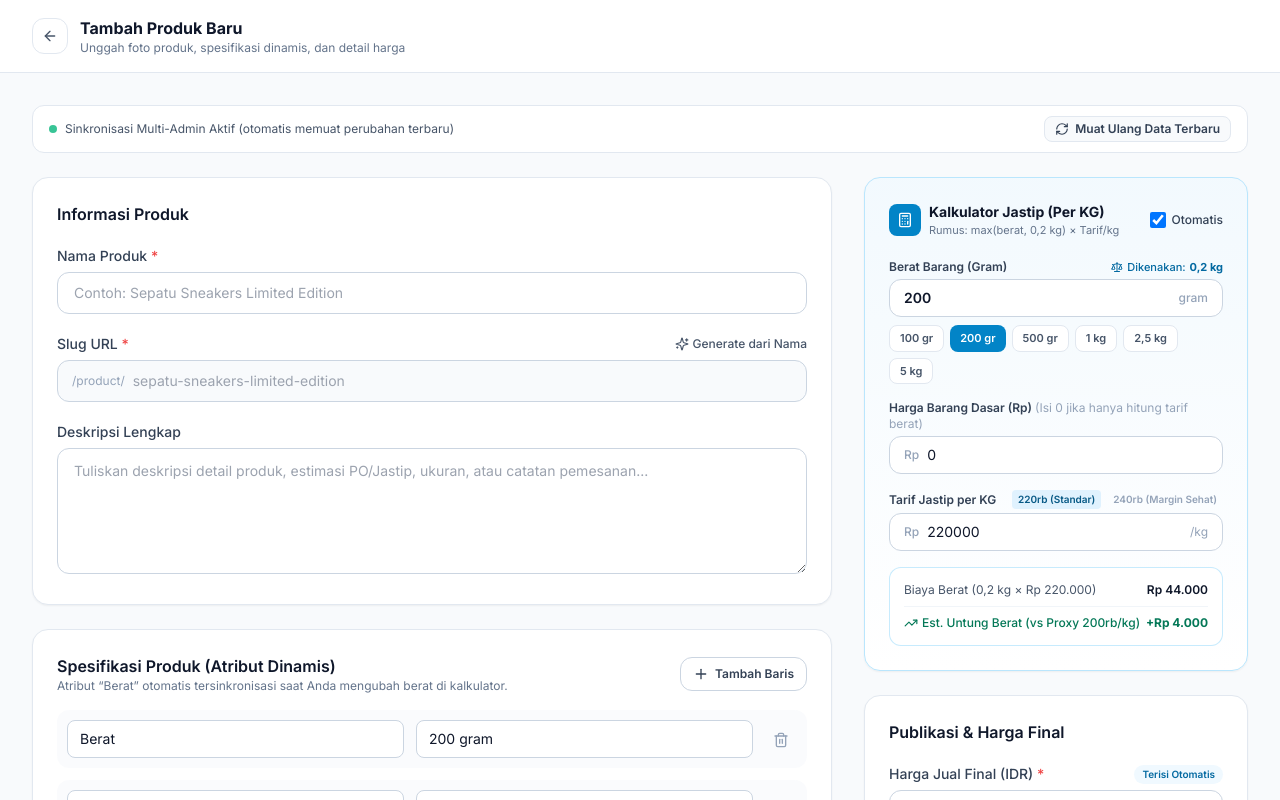
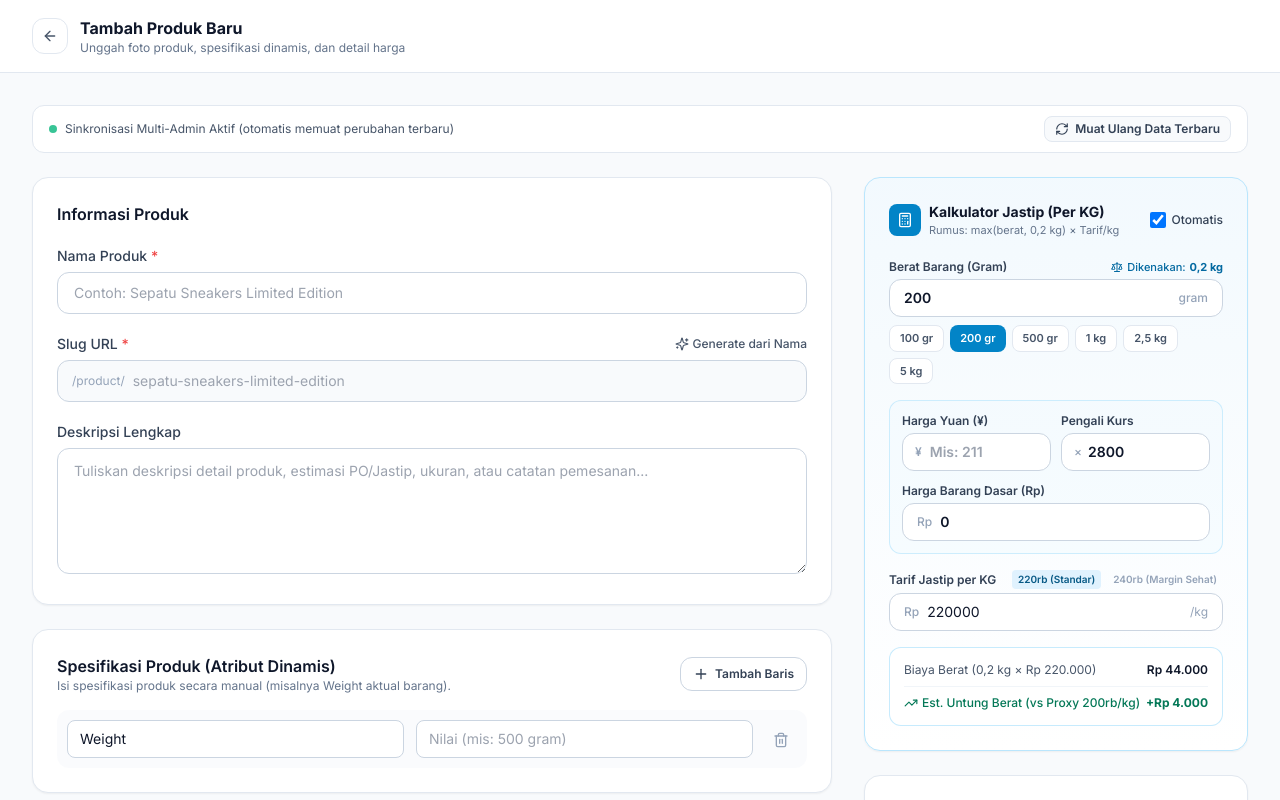
Before and after one commit to Flypick-Nevermind/fp-catalog, a Next.js app: page /admin/products/new in a window 1280 px wide. Shown: the top 800 px of the page. Built offline with nearby package versions, Linux system fonts and the light colour scheme; no server answers.

Commit message:
feat: add Yuan currency converter and multiplier to product price calculator

```diff
--- a/src/components/ProductForm.tsx
+++ b/src/components/ProductForm.tsx
@@ -30,6 +30,7 @@ import { formatIDR, slugify } from "@/lib/utils";
 
 const DEFAULT_RATE_PER_KG = 220000; // Rp 220.000 / kg sesuai aturan Jastip
 const DEFAULT_PROXY_COST_PER_KG = 200000; // Rp 200.000 / kg biaya proxy
+const DEFAULT_YUAN_MULTIPLIER = 2800; // Faktor pengali kurs Yuan (Rp 2.800 / ¥)
 const MIN_CHARGEABLE_KG = 0.2; // Minimum 200 gram (0,2 kg)
 
 const formSchema = z.object({
@@ -64,13 +65,14 @@ interface ProductFormProps {
 }
 
 /**
- * Mengekstrak angka gram dari atribut "Berat" jika sedang mode Edit Produk
+ * Mengekstrak angka gram dari atribut "Weight" / "Berat" jika sedang mode Edit Produk
  */
 function extractInitialWeightGrams(product?: Product | null): number {
   if (!product?.attributes) return 200;
-  const weightAttr = product.attributes.find((a) =>
-    a.key.toLowerCase().includes("berat")
-  );
+  const weightAttr = product.attributes.find((a) => {
+    const k = a.key.toLowerCase();
+    return k.includes("weight") || k.includes("berat");
+  });
   if (!weightAttr) return 200;
 
   const val = weightAttr.value.toLowerCase();
@@ -98,10 +100,7 @@ function mapProductToFormValues(product: Product): ProductFormValues {
   const attrs =
     product.attributes && product.attributes.length > 0
       ? product.attributes
-      : [
-          { key: "Berat", value: "200 gram" },
-          { key: "Bahan", value: "" },
-        ];
+      : [{ key: "Weight", value: "" }];
 
   return {
     name: product.name || "",
@@ -128,12 +127,16 @@ export default function ProductForm({
   const [isCreatingCategory, setIsCreatingCategory] = useState(false);
   const [showNewCategoryInput, setShowNewCategoryInput] = useState(false);
 
-  // State Kalkulator Otomatis Jastip (Berat & Harga)
+  // State Kalkulator Otomatis Jastip (Berat, Kurs Yuan & Harga)
   const [useAutoCalc, setUseAutoCalc] = useState<boolean>(!initialData);
   const [weightGrams, setWeightGrams] = useState<number>(() =>
     extractInitialWeightGrams(initialData)
   );
   const [ratePerKg, setRatePerKg] = useState<number>(DEFAULT_RATE_PER_KG);
+  const [yuanPrice, setYuanPrice] = useState<number>(0);
+  const [yuanMultiplier, setYuanMultiplier] = useState<number>(
+    DEFAULT_YUAN_MULTIPLIER
+  );
   const [baseItemPrice, setBaseItemPrice] = useState<number>(0);
 
   const defaultValues: ProductFormValues = initialData
@@ -145,10 +148,7 @@ export default function ProductForm({
         price: 44000,
         status: "published",
         description: "",
-        attributes: [
-          { key: "Berat", value: "200 gram" },
-          { key: "Bahan", value: "" },
-        ],
+        attributes: [{ key: "Weight", value: "" }],
         images: [],
       };
 
@@ -256,32 +256,11 @@ export default function ProductForm({
   const calculatedTotalPrice =
     Math.round(Number(baseItemPrice) || 0) + weightCostBuyer;
 
-  // Sinkronkan hasil kalkulasi ke field `price` dan atribut `Berat` secara otomatis
+  // Sinkronkan hasil kalkulasi ke field `price` secara otomatis (tanpa mengubah field spesifikasi Weight)
   useEffect(() => {
     if (!useAutoCalc) return;
-
     setValue("price", calculatedTotalPrice, { shouldValidate: true });
-
-    // Update juga baris spesifikasi "Berat" jika ada
-    const currentAttrs = getValues("attributes") || [];
-    const weightIdx = currentAttrs.findIndex(
-      (attr) => attr.key.trim().toLowerCase() === "berat"
-    );
-
-    if (weightIdx !== -1 && weightGrams > 0) {
-      const formattedWeight =
-        weightGrams >= 1000
-          ? `${(weightGrams / 1000).toLocaleString("id-ID")} kg (${weightGrams} gr)`
-          : `${weightGrams} gram`;
-      setValue(`attributes.${weightIdx}.value`, formattedWeight);
-    }
-  }, [
-    useAutoCalc,
-    calculatedTotalPrice,
-    weightGrams,
-    setValue,
-    getValues,
-  ]);
+  }, [useAutoCalc, calculatedTotalPrice, setValue]);
 
   const watchedName = watch("name");
 
@@ -458,8 +437,8 @@ export default function ProductForm({
                   Spesifikasi Produk (Atribut Dinamis)
                 </h2>
                 <p className="text-xs text-slate-500">
-                  Atribut &ldquo;Berat&rdquo; otomatis tersinkronisasi saat Anda mengubah
-                  berat di kalkulator.
+                  Isi spesifikasi produk secara manual (misalnya Weight aktual
+                  barang).
                 </p>
               </div>
               <button
@@ -487,7 +466,7 @@ export default function ProductForm({
                     <div className="flex-1">
                       <input
                         type="text"
-                        placeholder="Label (mis: Berat / Bahan)"
+                        placeholder="Label (mis: Weight)"
                         {...register(`attributes.${index}.key`)}
                         className="w-full rounded-lg border border-slate-300 bg-white px-3 py-2 text-sm text-slate-900 focus:border-slate-900 focus:outline-none"
                       />
@@ -638,14 +617,95 @@ export default function ProductForm({
                   </div>
                 </div>
 
-                {/* 2. Input Harga Asli Barang (Opsional) */}
+                {/* 2. Input Harga Yuan (¥) & Faktor Pengali Kurs (Default 2800) */}
+                <div className="rounded-xl border border-sky-200/70 bg-sky-50/40 p-3 space-y-3">
+                  <div className="grid grid-cols-2 gap-2.5">
                     <div>
                       <label className="mb-1 block text-xs font-semibold text-slate-700">
-                    Harga Barang Dasar (Rp){" "}
-                    <span className="font-normal text-slate-400">
-                      (Isi 0 jika hanya hitung tarif berat)
+                        Harga Yuan (&yen;)
+                      </label>
+                      <div className="flex items-center rounded-xl border border-slate-300 bg-white px-3 focus-within:border-sky-600">
+                        <span className="text-xs font-semibold text-slate-400">
+                          &yen;
                         </span>
+                        <input
+                          type="number"
+                          min={0}
+                          step="any"
+                          value={yuanPrice || ""}
+                          onChange={(e) => {
+                            const val = Number(e.target.value) || 0;
+                            setYuanPrice(val);
+                            setBaseItemPrice(
+                              Math.round(val * (Number(yuanMultiplier) || 0))
+                            );
+                          }}
+                          placeholder="Mis: 211"
+                          className="w-full bg-transparent px-2 py-2 text-sm font-semibold text-slate-900 focus:outline-none"
+                        />
+                      </div>
+                    </div>
+
+                    <div>
+                      <div className="mb-1 flex items-center justify-between">
+                        <label className="text-xs font-semibold text-slate-700">
+                          Pengali Kurs
                         </label>
+                        {yuanMultiplier !== DEFAULT_YUAN_MULTIPLIER && (
+                          <button
+                            type="button"
+                            onClick={() => {
+                              setYuanMultiplier(DEFAULT_YUAN_MULTIPLIER);
+                              if (yuanPrice > 0) {
+                                setBaseItemPrice(
+                                  Math.round(
+                                    yuanPrice * DEFAULT_YUAN_MULTIPLIER
+                                  )
+                                );
+                              }
+                            }}
+                            className="text-[10px] font-semibold text-sky-600 hover:underline"
+                          >
+                            Reset 2800
+                          </button>
+                        )}
+                      </div>
+                      <div className="flex items-center rounded-xl border border-slate-300 bg-white px-3 focus-within:border-sky-600">
+                        <span className="text-xs font-medium text-slate-400">
+                          &times;
+                        </span>
+                        <input
+                          type="number"
+                          min={0}
+                          step="any"
+                          value={yuanMultiplier}
+                          onChange={(e) => {
+                            const mult = Number(e.target.value) || 0;
+                            setYuanMultiplier(mult);
+                            if (yuanPrice > 0) {
+                              setBaseItemPrice(Math.round(yuanPrice * mult));
+                            }
+                          }}
+                          placeholder="2800"
+                          className="w-full bg-transparent px-1.5 py-2 text-sm font-semibold text-slate-900 focus:outline-none"
+                        />
+                      </div>
+                    </div>
+                  </div>
+
+                  {/* Hasil Konversi ke Harga Barang Dasar (Rp) — tetap bisa diedit manual */}
+                  <div>
+                    <div className="mb-1 flex items-center justify-between">
+                      <label className="text-xs font-semibold text-slate-700">
+                        Harga Barang Dasar (Rp)
+                      </label>
+                      {yuanPrice > 0 && (
+                        <span className="text-[11px] font-medium text-sky-700">
+                          &yen;{yuanPrice.toLocaleString("id-ID")} &times;{" "}
+                          {yuanMultiplier.toLocaleString("id-ID")}
+                        </span>
+                      )}
+                    </div>
                     <div className="flex items-center rounded-xl border border-slate-300 bg-white px-3.5 focus-within:border-sky-600">
                       <span className="text-xs font-medium text-slate-400">
                         Rp
@@ -655,12 +715,13 @@ export default function ProductForm({
                         min={0}
                         step="any"
                         value={baseItemPrice}
-                      onChange={(e) =>
-                        setBaseItemPrice(Number(e.target.value))
-                      }
+                        onChange={(e) => {
+                          setBaseItemPrice(Number(e.target.value));
+                        }}
                         placeholder="0"
-                      className="w-full bg-transparent px-2 py-2 text-sm text-slate-900 focus:outline-none"
+                        className="w-full bg-transparent px-2 py-2 text-sm font-semibold text-slate-900 focus:outline-none"
                       />
+                    </div>
                   </div>
                 </div>
 
```
Lines whose indentation alone changed are shown as unchanged.
